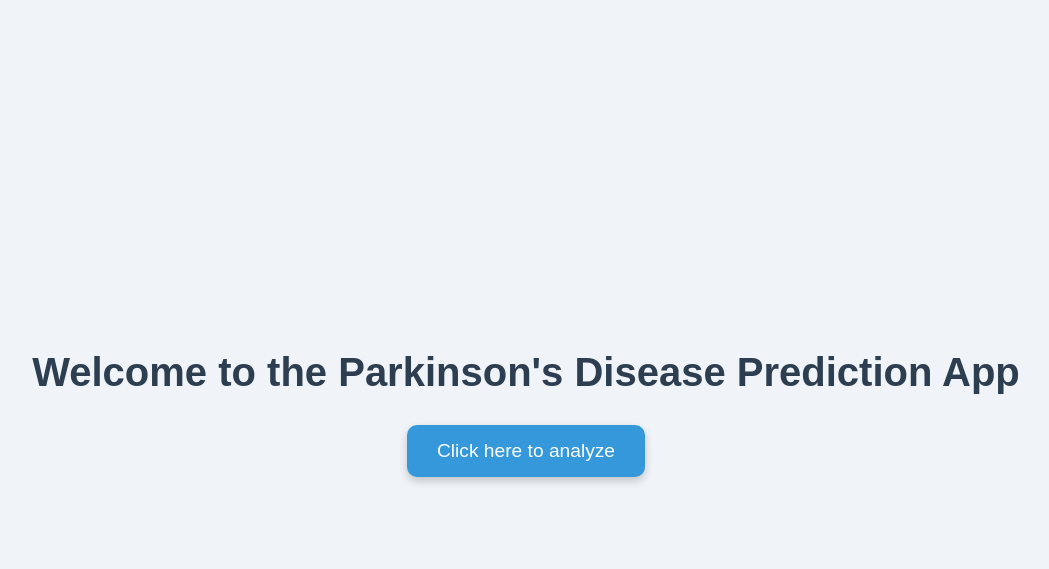
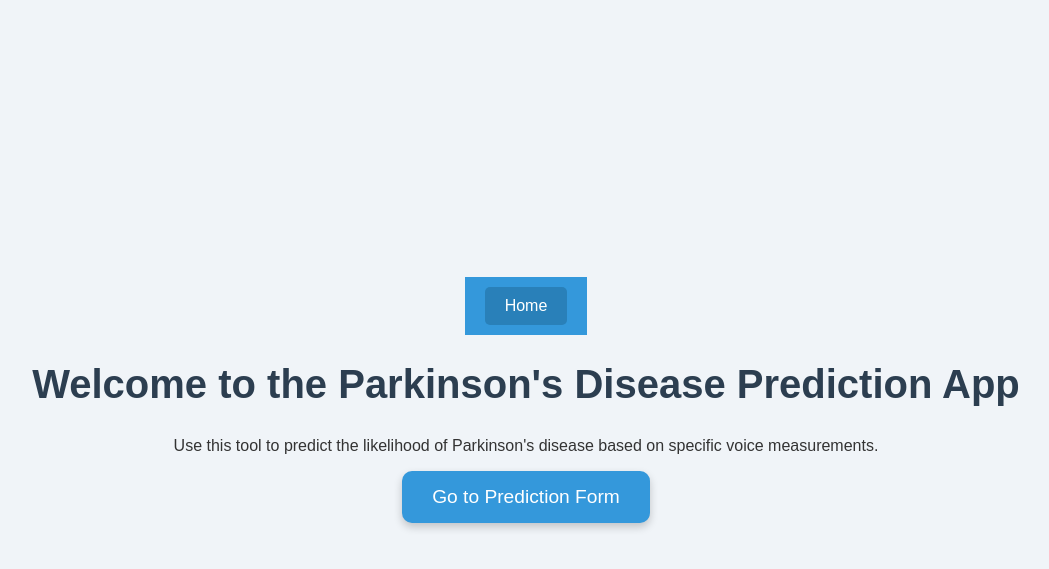
Before and after one commit to mayur1911/Parkinsons-Disease-Prediction, a Flask app: page / in a window 1280 px wide. Shown: the top 569 px of the page, without its empty margins (114-1163 px from the left). Run offline with Flask 3, Linux system fonts and the light colour scheme; parts of the project's set-up code (start-up, migrations or seed data) failed here and were passed over.

Commit message:
added home button

```diff
--- /dev/null
+++ b/templates/base.html
@@ -0,0 +1,46 @@
+<!-- base.html -->
+<!DOCTYPE html>
+<html lang="en">
+<head>
+    <meta charset="UTF-8">
+    <meta name="viewport" content="width=device-width, initial-scale=1.0">
+    <title>{% block title %}Parkinson's Disease Prediction{% endblock %}</title>
+    <style>
+        /* Basic styling for the Navbar */
+        .navbar {
+            display: flex;
+            justify-content: space-between;
+            align-items: center;
+            padding: 10px 20px;
+            background-color: #3498db;
+            color: white;
+        }
+
+        .home-button {
+            background-color: #2980b9;
+            color: white;
+            border: none;
+            padding: 10px 20px;
+            font-size: 1rem;
+            border-radius: 5px;
+            cursor: pointer;
+            text-decoration: none;
+        }
+
+        .home-button:hover {
+            background-color: #21618c;
+        }
+    </style>
+</head>
+<body>
+    <!-- Navbar with Home button -->
+    <div class="navbar">
+        <a href="{{ url_for('home') }}" class="home-button">Home</a>
+    </div>
+
+    <!-- Content Block for Other Pages -->
+    <div>
+        {% block content %}{% endblock %}
+    </div>
+</body>
+</html>
--- a/templates/index.html
+++ b/templates/index.html
@@ -1,10 +1,12 @@
 <!DOCTYPE html>
 <html lang="en">
+
 <head>
-<meta charset="UTF-8">
-<meta name="viewport" content="width=device-width, initial-scale=1.0">
-<title>Parkinson's Disease Prediction</title>
-<style>
+
+    <meta charset="UTF-8" />
+    <meta name="viewport" content="width=device-width, initial-scale=1.0" />
+
+    <style>
         /* Basic styling */
         body {
             font-family: Arial, sans-serif;
@@ -27,8 +29,7 @@
             animation: fadeIn 2s ease-in-out;
         }
 
-        /* Styling for button */
-        button {
+        a button {
             background-color: #3498db;
             color: white;
             border: none;
@@ -40,7 +41,7 @@
             transition: all 0.3s ease;
         }
 
-        button:hover {
+        a button:hover {
             background-color: #2980b9;
             transform: translateY(-5px);
             box-shadow: 0 8px 16px rgba(0, 0, 0, 0.3);
@@ -62,17 +63,28 @@
                 font-size: 2rem;
             }
 
-            button {
+            a button {
                 font-size: 1rem;
                 padding: 10px 20px;
             }
         }
-</style>
+    </style>
 </head>
+
 <body>
-<h1>Welcome to the Parkinson's Disease Prediction App</h1>
-<a href="/predict">
-<button>Click here to analyze</button>
-</a>
+    {% extends "base.html" %}
+
+    {% block title %}Parkinson's Disease Prediction{% endblock %}
+
+    {% block content %}
+    <div class="content">
+        <h1>Welcome to the Parkinson's Disease Prediction App</h1>
+        <p>Use this tool to predict the likelihood of Parkinson's disease based on specific voice measurements.</p>
+        <a href="{{ url_for('predict_form') }}">
+            <button>Go to Prediction Form</button>
+        </a>
+    </div>
+    {% endblock %}
 </body>
+
 </html>
--- a/templates/predict.html
+++ b/templates/predict.html
@@ -49,6 +49,10 @@
 </head>
 
 <body>
+    {% extends "base.html" %}
+
+    {% block title %}Parkinson's Disease Prediction{% endblock %}
+    {% block content %}
     <div class="container">
         <h2>Parkinson's Disease Prediction</h2>
         <form action="/result" method="POST" class="form-grid">
@@ -336,6 +340,7 @@
         {% endif %}
 
     </div>
+    {% endblock %}
 </body>
 
 </html>
```
